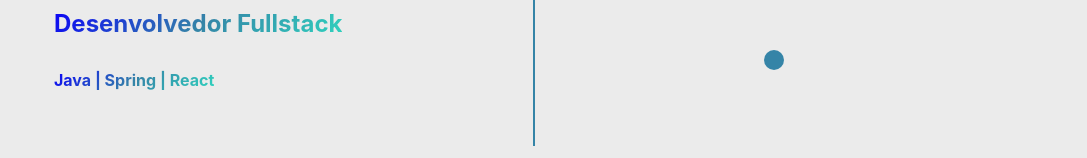
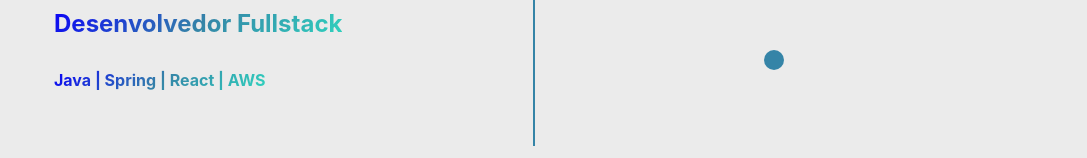
Before and after one commit to GabrielSilva0109/Portfolio, a React (Create React App) app: page /sobre in a window 1280 px wide. Shown: the part 999-1157 px from the top of the page, without its empty margins (106-1193 px from the left). Built offline with nearby package versions, Linux system fonts and the light colour scheme.

Commit message:
Update Experience.tsx

```diff
--- a/src/components/About/Experience.tsx
+++ b/src/components/About/Experience.tsx
@@ -112,7 +112,7 @@ const Experience: React.FC = () => {
         <Content>
           <Right>
             <Title>Desenvolvedor Fullstack</Title>
-            <Skill>Java | Spring | React</Skill>
+            <Skill>Java | Spring | React | AWS</Skill>
           </Right>
           <Left>
             <Ball />
```
